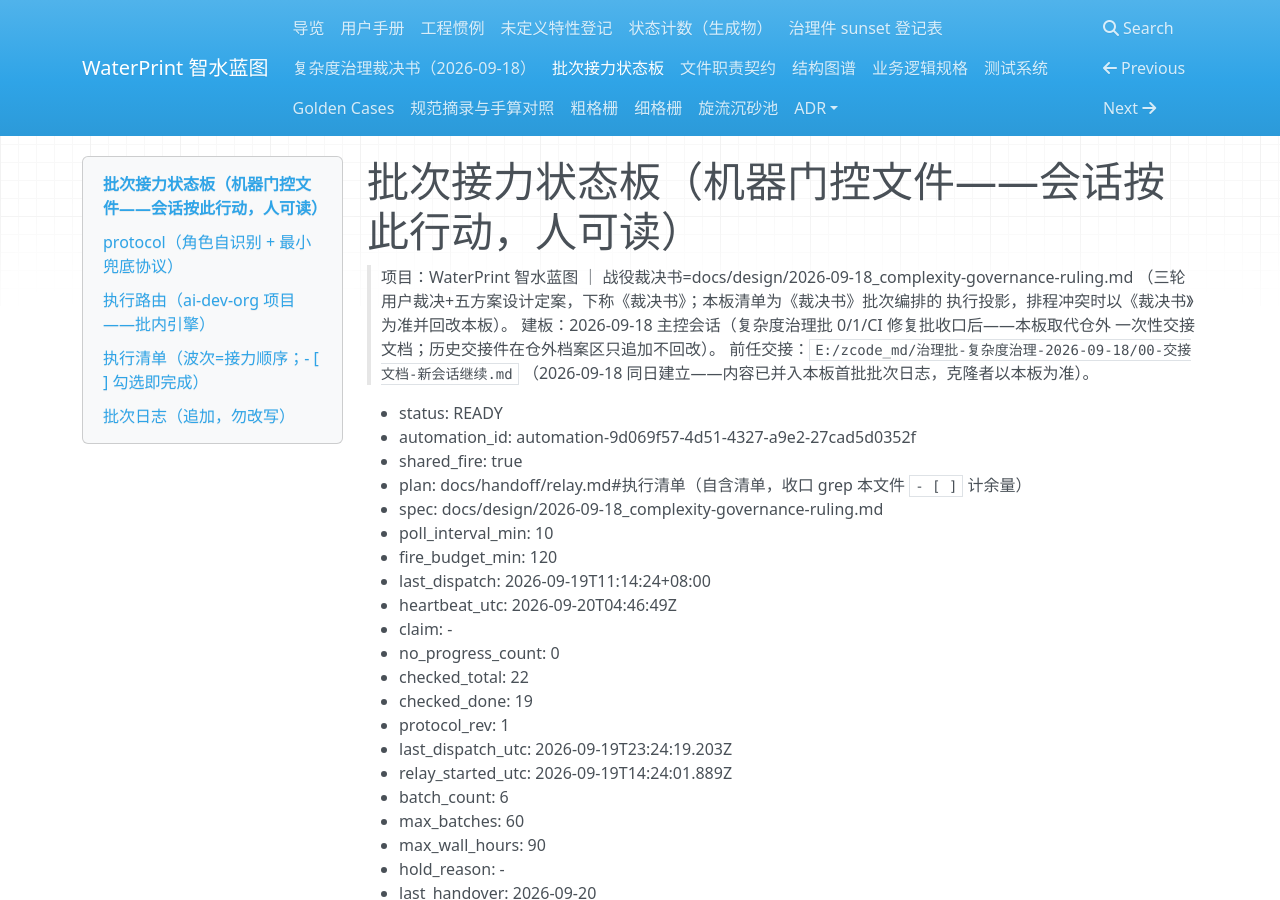
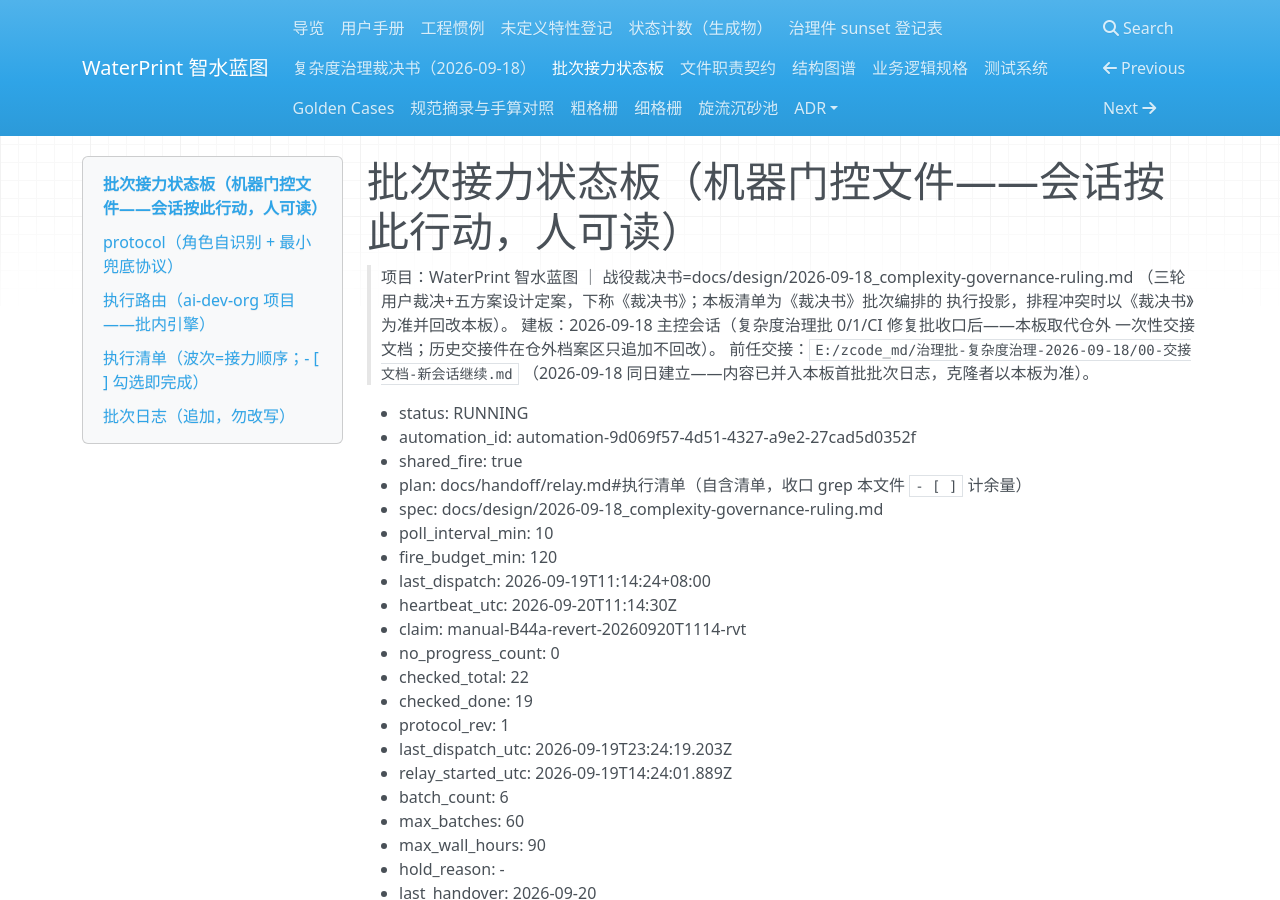
Before and after one commit to yyx20040712/waterprint, an MkDocs documentation site: the page built from docs/handoff/relay.md, in a window 1280 px wide and 900 px high. Built offline with MkDocs 1.6.1, drawn with Linux system fonts in a browser that asks for light colours; nearby versions of some CDN libraries; some of the changed text lies outside the part shown.

Commit message:
B4-4a-revert 认领笔: 原子 claim（token manual-B44a-revert-20260920T1114-rvt）——用户直排工单「清理掉 AI 集成演示版半成品输出物，回归原排序」。范围=仓内演示代码全回退（demo.py+测试三件+README 演示节+file-contracts 两行，用户裁决 2026-09-20 三问全答：对象=waterprint B4-4a/范围=仓内全回退/续跑=B4-3 原排序回位）；仓外批档保留历史、D:\ai_soft 交付包冻结拷贝不动、Synapse 不涉。领批即推送

```diff
--- a/docs/handoff/relay.md
+++ b/docs/handoff/relay.md
@@ -8,7 +8,7 @@
 > 前任交接：`E:/zcode_md/治理批-复杂度治理-2026-09-18/00-交接文档-新会话继续.md`
 > （2026-09-18 同日建立——内容已并入本板首批批次日志，克隆者以本板为准）。
 
-- status: READY
+- status: RUNNING
 - automation_id: automation-9d069f57-4d51-4327-a9e2-27cad5d0352f
 - shared_fire: true
 - plan: docs/handoff/relay.md#执行清单（自含清单，收口 grep 本文件 `- [ ]` 计余量）
@@ -16,8 +16,8 @@
 - poll_interval_min: 10
 - fire_budget_min: 120
 - last_dispatch: 2026-09-19T11:14:24+08:00
-- heartbeat_utc: 2026-09-20T04:46:49Z
-- claim: -
+- heartbeat_utc: 2026-09-20T11:14:30Z
+- claim: manual-B44a-revert-20260920T1114-rvt
 - no_progress_count: 0
 - checked_total: 22
 - checked_done: 19
@@ -29,8 +29,8 @@
 - max_wall_hours: 90
 - hold_reason: -
 - last_handover: 2026-09-20
-- claimed_by: -
-- claimed_at: -
+- claimed_by: manual-session-b44a-revert
+- claimed_at: 2026-09-20T11:14:30Z
 - next_batch: B4-3 联合枚举（原排序回位——B4-4a 演示段与交付批均完成；ADR-005 解冻仍须用户裁决呈批面）
 
 ## protocol（角色自识别 + 最小兜底协议）
```
